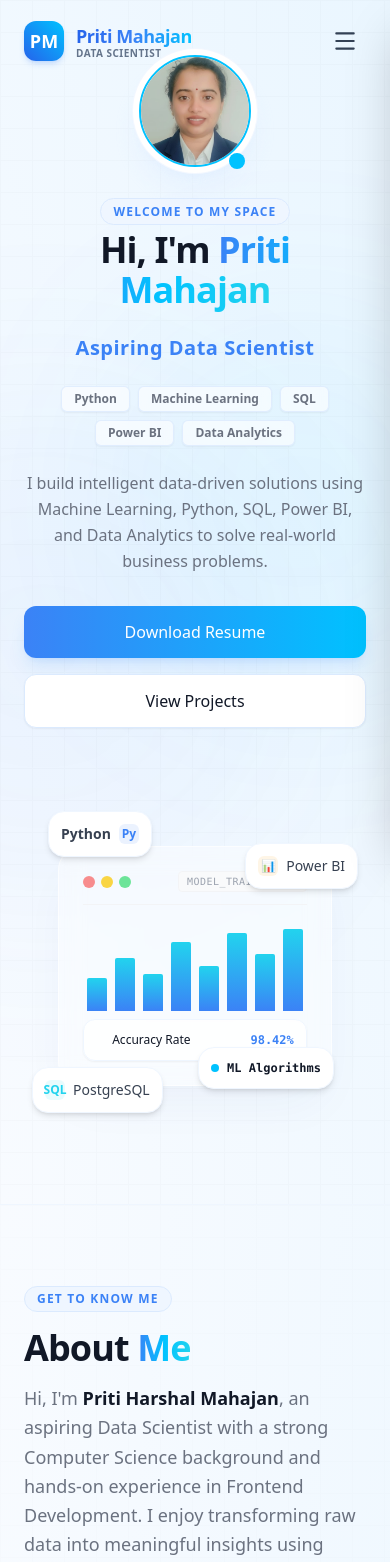
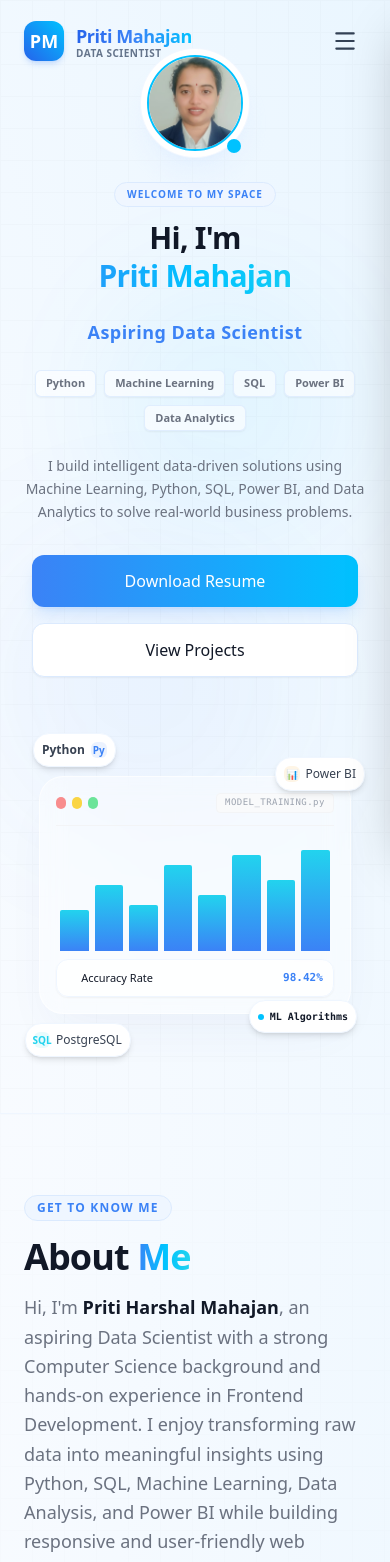
Before and after one commit to PritiHM/priti-portfolio, a React (Vite) app: page / in a window 390 px wide. Shown: the top 1562 px of the page. Built offline with nearby package versions, Linux system fonts and the light colour scheme.

Commit message:
Updated portfolio with new education details and UI improvements

```diff
--- a/src/sections/Contact.jsx
+++ b/src/sections/Contact.jsx
@@ -8,7 +8,7 @@ const Contact = () => {
     subject: "",
     message: ""
   });
-  const [status, setStatus] = useState("idle"); // idle | loading | success
+  const [status, setStatus] = useState("idle"); // idle | loading | success | error
 
   const handleChange = (e) => {
     setFormData({ ...formData, [e.target.name]: e.target.value });
@@ -20,14 +20,26 @@ const Contact = () => {
 
     setStatus("loading");
 
-    // Simulating premium network request transition & success animation
+    // Simulate a brief premium UI layout transition state before opening tab
     setTimeout(() => {
+      const phoneNumber = "917420806320";
+      const subjectText = formData.subject.trim() ? formData.subject : "No Subject Provided";
+
+      // Construct dynamic message body with precise formatting string literals
+      const messageText = `📩 New Portfolio Contact\n👤 Name: ${formData.name}\n📧 Email: ${formData.email}\n📌 Subject: ${subjectText}\n💬 Message:\n${formData.message}`;
+
+      const whatsappUrl = `https://wa.me/${7420806320}?text=${encodeURIComponent(messageText)}`;
+
+      // Open communication target link in secondary active window hook
+      window.open(whatsappUrl, "_blank");
+
+      // Set successful pipeline state flags & clean tracking variables
       setStatus("success");
       setFormData({ name: "", email: "", subject: "", message: "" });
 
-      // Reset back to idle state after notice duration
+      // Reset back to idle state after premium notice visibility window duration
       setTimeout(() => setStatus("idle"), 4000);
-    }, 1800);
+    }, 1000);
   };
 
   return (
@@ -37,7 +49,7 @@ const Contact = () => {
     >
       {/* ==========================================
           DYNAMIC FLOATING BACKGROUND AESTHETICS
-         ========================================== */}
+          ========================================== */}
       <div className="absolute inset-0 z-0 pointer-events-none overflow-hidden">
         {/* Large Floating Blurred Ambient Orbs */}
         <div className="absolute -bottom-20 -left-20 w-[450px] h-[450px] bg-[#2563EB]/6 rounded-full blur-[120px] animate-pulse duration-[9000ms]" />
@@ -51,7 +63,7 @@ const Contact = () => {
 
         {/* ==========================================
             LEFT SIDE (5 COLUMNS): METADATA DECK
-           ========================================== */}
+            ========================================== */}
         <div className="lg:col-span-5 space-y-8 lg:sticky lg:top-24">
           <div className="space-y-4">
             <span className="text-xs uppercase tracking-widest font-bold text-[#2563EB] bg-blue-50 px-3 py-1 rounded-full border border-blue-100 inline-block">
@@ -136,7 +148,7 @@ const Contact = () => {
 
         {/* ==========================================
             RIGHT SIDE (7 COLUMNS): PREMIUM CONTACT FORM
-           ========================================== */}
+            ========================================== */}
         <div className="lg:col-span-7">
           <div className="w-full bg-white/40 backdrop-blur-md border border-white/80 rounded-3xl p-6 sm:p-8 shadow-xl shadow-blue-900/5 relative overflow-hidden">
             <div className="absolute inset-x-0 top-0 h-[3px] bg-gradient-to-r from-[#2563EB] via-[#3B82F6] to-[#00C2FF]" />
@@ -208,14 +220,16 @@ const Contact = () => {
                 />
               </div>
 
-              {/* High-Fidelity Button with Embedded Loading/Success feedback loops */}
+              {/* High-Fidelity Button with Embedded Loading/Success/Error feedback loops */}
               <div className="pt-2">
                 <button
                   type="submit"
-                  disabled={status !== "idle"}
+                  disabled={status === "loading" || status === "success"}
                   className={`w-full font-bold text-sm text-white px-6 py-3.5 rounded-xl transition-all duration-300 flex items-center justify-center gap-2 tracking-wide shadow-md ${
                     status === "success"
                       ? "bg-emerald-600 shadow-emerald-100"
+                      : status === "error"
+                      ? "bg-rose-600 shadow-rose-100"
                       : "bg-gradient-to-r from-[#2563EB] via-[#3B82F6] to-[#00C2FF] hover:opacity-95 shadow-blue-100 active:scale-[0.99]"
                   } disabled:cursor-not-allowed`}
                 >
@@ -246,6 +260,15 @@ const Contact = () => {
                       <span>Message Transmitted Successfully!</span>
                     </>
                   )}
+
+                  {status === "error" && (
+                    <>
+                      <svg className="w-5 h-5 text-white animate-pulse" fill="none" viewBox="0 0 24 24" stroke="currentColor" strokeWidth={3}>
+                        <path strokeLinecap="round" strokeLinejoin="round" d="M6 18L18 6M6 6l12 12" />
+                      </svg>
+                      <span>Transmission Failed. Try Again.</span>
+                    </>
+                  )}
                 </button>
               </div>
 
--- a/src/sections/Home.jsx
+++ b/src/sections/Home.jsx
@@ -4,15 +4,15 @@ const Home = () => {
   return (
     <section
       id="home"
-      className="relative min-h-[calc(100vh-80px)] w-full overflow-hidden flex items-center bg-gradient-to-tr from-[#F8FBFF] to-[#EAF6FF] text-[#111827] font-sans selection:bg-[#22D3EE]/30"
+      className="relative min-h-screen lg:min-h-[calc(100vh-80px)] w-full overflow-x-hidden flex items-center bg-gradient-to-tr from-[#F8FBFF] to-[#EAF6FF] text-[#111827] font-sans selection:bg-[#22D3EE]/30"
     >
       {/* ==========================================
           BACKGROUND AESTHETICS (FLOATING ELEMENTS)
           ========================================== */}
       <div className="absolute inset-0 z-0 pointer-events-none overflow-hidden">
         {/* Glowing Blurred Ambient Circles */}
-        <div className="absolute top-1/4 left-1/4 w-[400px] h-[400px] bg-[#00C2FF]/10 rounded-full blur-[100px] animate-pulse duration-7000" />
-        <div className="absolute bottom-1/4 right-1/4 w-[500px] h-[500px] bg-[#3B82F6]/10 rounded-full blur-[120px] animate-pulse duration-10000" />
+        <div className="absolute top-1/4 left-1/4 w-[250px] sm:w-[400px] h-[250px] sm:h-[400px] bg-[#00C2FF]/10 rounded-full blur-[60px] sm:blur-[100px] animate-pulse duration-7000" />
+        <div className="absolute bottom-1/4 right-1/4 w-[300px] sm:w-[500px] h-[300px] sm:h-[500px] bg-[#3B82F6]/10 rounded-full blur-[80px] sm:blur-[120px] animate-pulse duration-10000" />
 
         {/* Tech Grid Pattern Subtle Overlay */}
         <div className="absolute inset-0 opacity-[0.03] bg-[linear-gradient(to_right,#808080_1px,transparent_1px),linear-gradient(to_bottom,#808080_1px,transparent_1px)] bg-[size:32px_32px]" />
@@ -21,7 +21,7 @@ const Home = () => {
       {/* ==========================================
           MAIN WRAPPER & CONTAINER
           ========================================== */}
-      <div className="relative z-10 w-full max-w-7xl mx-auto px-6 sm:px-8 py-12 lg:py-20 flex flex-col lg:flex-row items-center justify-between gap-12 lg:gap-8">
+      <div className="relative z-10 w-full max-w-7xl mx-auto px-4 sm:px-8 py-12 sm:py-16 lg:py-20 flex flex-col lg:flex-row items-center justify-between gap-12 lg:gap-8">
 
         {/* ------------------------------------------
             LEFT CONTENT (45%)
@@ -30,7 +30,7 @@ const Home = () => {
 
           {/* Circular Professional Profile Frame */}
           <div className="relative group p-1.5 rounded-full bg-white shadow-xl shadow-blue-100/40 border border-blue-50/80 transition-all duration-500 hover:scale-105 animate-[float_6s_ease-in-out_infinite]">
-            <div className="relative w-28 h-28 sm:w-32 sm:h-32 rounded-full overflow-hidden border-2 border-[#00C2FF]">
+            <div className="relative w-24 h-24 sm:w-32 sm:h-32 rounded-full overflow-hidden border-2 border-[#00C2FF]">
               {/* Point this directly to your asset folder path (e.g., inside public/) */}
               <img
                 src="/priti-profile.jpg"
@@ -40,24 +40,26 @@ const Home = () => {
               />
             </div>
             {/* Soft decorative light indicator */}
-            <span className="absolute bottom-1 right-3 flex h-4 w-4">
+            <span className="absolute bottom-1 right-2 sm:right-3 flex h-3.5 w-3.5 sm:h-4 sm:w-4">
               <span className="animate-ping absolute inline-flex h-full w-full rounded-full bg-[#22D3EE] opacity-75"></span>
-              <span className="relative inline-flex rounded-full h-4 w-4 bg-[#00C2FF]"></span>
+              <span className="relative inline-flex rounded-full h-3.5 w-3.5 sm:h-4 sm:w-4 bg-[#00C2FF]"></span>
             </span>
           </div>
 
           {/* Greeting & Headline */}
-          <div className="space-y-2">
-            <span className="text-xs uppercase tracking-widest font-bold text-[#3B82F6] bg-blue-50 px-3 py-1 rounded-full border border-blue-100">
+          <div className="space-y-3 w-full">
+            <div className="flex justify-center lg:justify-start">
+              <span className="text-[10px] sm:text-xs uppercase tracking-widest font-bold text-[#3B82F6] bg-blue-50 px-3 py-1 rounded-full border border-blue-100">
                 Welcome to my space
               </span>
-            <h1 className="text-4xl sm:text-5xl lg:text-5xl xl:text-6xl font-extrabold tracking-tight text-[#111827]">
-              Hi, I'm <span className="bg-gradient-to-r from-[#3B82F6] via-[#00C2FF] to-[#22D3EE] bg-clip-text text-transparent">Priti  Mahajan</span>
+            </div>
+            <h1 className="text-3xl sm:text-5xl lg:text-5xl xl:text-6xl font-extrabold tracking-tight text-[#111827] leading-tight">
+              Hi, I'm <span className="bg-gradient-to-r from-[#3B82F6] via-[#00C2FF] to-[#22D3EE] bg-clip-text text-transparent block sm:inline">Priti Mahajan</span>
             </h1>
           </div>
 
           {/* Subtitle */}
-          <h2 className="text-xl sm:text-2xl font-semibold text-[#3B82F6] tracking-wide">
+          <h2 className="text-lg sm:text-2xl font-semibold text-[#3B82F6] tracking-wide">
             Aspiring Data Scientist
           </h2>
 
@@ -66,7 +68,7 @@ const Home = () => {
             {["Python", "Machine Learning", "SQL", "Power BI", "Data Analytics"].map((tech) => (
               <span
                 key={tech}
-                className="text-xs font-semibold px-3 py-1 rounded-md bg-white/60 backdrop-blur-sm border border-blue-100/80 text-[#6B7280] shadow-sm transition-all duration-300 hover:border-[#00C2FF]/40 hover:text-[#111827]"
+                className="text-[11px] sm:text-xs font-semibold px-2.5 py-1 rounded-md bg-white/60 backdrop-blur-sm border border-blue-100/80 text-[#6B7280] shadow-sm transition-all duration-300 hover:border-[#00C2FF]/40 hover:text-[#111827]"
               >
                 {tech}
               </span>
@@ -74,12 +76,12 @@ const Home = () => {
           </div>
 
           {/* Concise Business Action Intro Paragraph */}
-          <p className="text-base text-[#6B7280] leading-relaxed max-w-lg">
+          <p className="text-sm sm:text-base text-[#6B7280] leading-relaxed max-w-lg px-2 sm:px-0">
             I build intelligent data-driven solutions using Machine Learning, Python, SQL, Power BI, and Data Analytics to solve real-world business problems.
           </p>
 
           {/* Action Call buttons */}
-          <div className="w-full sm:w-auto flex flex-col sm:flex-row items-center gap-4 pt-2">
+          <div className="w-full sm:w-auto flex flex-col sm:flex-row items-center gap-4 pt-2 px-4 sm:px-0">
             <a
               href="\PRITI MAHAJAN-resume26.pdf"
               download
@@ -101,24 +103,24 @@ const Home = () => {
         {/* ------------------------------------------
             RIGHT CONTENT - HERO ILLUSTRATION (55%)
             ------------------------------------------ */}
-        <div className="w-full lg:w-[55%] flex items-center justify-center relative min-h-[380px] sm:min-h-[480px]">
+        <div className="w-full lg:w-[55%] flex items-center justify-center relative min-h-[340px] sm:min-h-[480px]">
 
           {/* Central Cosmic Matrix Mesh Area Container */}
-          <div className="relative w-full max-w-[480px] aspect-square flex items-center justify-center">
+          <div className="relative w-full max-w-[340px] sm:max-w-[480px] aspect-square flex items-center justify-center">
 
             {/* Core Animated Dashboard Interface Mock (Glassmorphism Center) */}
-            <div className="absolute w-[80%] h-[70%] bg-white/40 backdrop-blur-md rounded-3xl border border-white/60 shadow-2xl shadow-blue-900/5 p-6 flex flex-col justify-between transition-all duration-500 hover:shadow-3xl hover:bg-white/50">
+            <div className="absolute w-11/12 sm:w-[80%] h-[70%] bg-white/40 backdrop-blur-md rounded-3xl border border-white/60 shadow-2xl shadow-blue-900/5 p-4 sm:p-6 flex flex-col justify-between transition-all duration-500 hover:shadow-3xl hover:bg-white/50">
               <div className="flex items-center justify-between border-b border-gray-100 pb-3">
                 <div className="flex space-x-1.5">
-                  <span className="w-3 h-3 rounded-full bg-red-400/80" />
-                  <span className="w-3 h-3 rounded-full bg-yellow-400/80" />
-                  <span className="w-3 h-3 rounded-full bg-green-400/80" />
+                  <span className="w-2.5 h-2.5 sm:w-3 h-3 rounded-full bg-red-400/80" />
+                  <span className="w-2.5 h-2.5 sm:w-3 h-3 rounded-full bg-yellow-400/80" />
+                  <span className="w-2.5 h-2.5 sm:w-3 h-3 rounded-full bg-green-400/80" />
                 </div>
-                <span className="text-[10px] font-mono tracking-wider text-gray-400 bg-gray-50 px-2 py-0.5 rounded border border-gray-100">MODEL_TRAINING.py</span>
+                <span className="text-[9px] sm:text-[10px] font-mono tracking-wider text-gray-400 bg-gray-50 px-2 py-0.5 rounded border border-gray-100">MODEL_TRAINING.py</span>
               </div>
 
               {/* Minimalist Data Visual Line Representation Component */}
-              <div className="flex-1 flex items-end space-x-2 pt-6 pb-2 px-1">
+              <div className="flex-1 flex items-end space-x-1.5 sm:space-x-2 pt-6 pb-2 px-1">
                 {[40, 65, 45, 85, 55, 95, 70, 100].map((height, index) => (
                   <div key={index} className="flex-1 flex flex-col items-center gap-1.5 h-full justify-end">
                     <div
@@ -130,37 +132,37 @@ const Home = () => {
               </div>
 
               {/* Status Row */}
-              <div className="flex justify-between items-center bg-white/70 backdrop-blur-sm rounded-xl p-3 border border-blue-50 shadow-sm">
+              <div className="flex justify-between items-center bg-white/70 backdrop-blur-sm rounded-xl p-2.5 sm:p-3 border border-blue-50 shadow-sm">
                 <div className="flex items-center gap-2">
-                  <div className="w-2 h-2 rounded-full bg-emerald-500 animate-ping"/>
-                  <span className="text-xs font-medium text-[#111827]">Accuracy Rate</span>
+                  <div className="w-1.5 h-1.5 sm:w-2 sm:h-2 rounded-full bg-emerald-500 animate-ping"/>
+                  <span className="text-[11px] sm:text-xs font-medium text-[#111827]">Accuracy Rate</span>
                 </div>
-                <span className="text-xs font-bold font-mono text-[#3B82F6]">98.42%</span>
+                <span className="text-[11px] sm:text-xs font-bold font-mono text-[#3B82F6]">98.42%</span>
               </div>
             </div>
 
             {/* Orbiting Tech Node 1: Python */}
-            <div className="absolute top-4 left-6 bg-white p-3 rounded-2xl shadow-md border border-blue-50 flex items-center gap-2 animate-[float_5s_ease-in-out_infinite_1s]">
-              <span className="text-sm font-bold text-gray-700">Python</span>
-              <div className="w-5 h-5 bg-[#3B82F6]/10 text-[#3B82F6] text-xs font-bold rounded-md flex items-center justify-center">Py</div>
+            <div className="absolute top-2 left-2 sm:top-4 sm:left-6 bg-white p-2 sm:p-3 rounded-2xl shadow-md border border-blue-50 flex items-center gap-1.5 sm:gap-2 animate-[float_5s_ease-in-out_infinite_1s]">
+              <span className="text-xs sm:text-sm font-bold text-gray-700">Python</span>
+              <div className="w-4 h-4 sm:w-5 sm:h-5 bg-[#3B82F6]/10 text-[#3B82F6] text-[10px] sm:text-xs font-bold rounded-md flex items-center justify-center">Py</div>
             </div>
 
             {/* Orbiting Tech Node 2: Database / SQL */}
-            <div className="absolute bottom-6 left-2 bg-white p-3 rounded-2xl shadow-md border border-blue-50 flex items-center gap-2 animate-[float_4.5s_ease-in-out_infinite_2s]">
-              <div className="w-5 h-5 bg-[#22D3EE]/10 text-[#22D3EE] text-xs font-bold rounded-md flex items-center justify-center">SQL</div>
-              <span className="text-sm font-medium text-gray-700">PostgreSQL</span>
+            <div className="absolute bottom-2 left-0 sm:bottom-6 sm:left-2 bg-white p-2 sm:p-3 rounded-2xl shadow-md border border-blue-50 flex items-center gap-1.5 sm:gap-2 animate-[float_4.5s_ease-in-out_infinite_2s]">
+              <div className="w-4 h-4 sm:w-5 sm:h-5 bg-[#22D3EE]/10 text-[#22D3EE] text-[10px] sm:text-xs font-bold rounded-md flex items-center justify-center">SQL</div>
+              <span className="text-xs sm:text-sm font-medium text-gray-700">PostgreSQL</span>
             </div>
 
             {/* Orbiting Tech Node 3: Power BI */}
-            <div className="absolute top-12 right-2 bg-white p-3 rounded-2xl shadow-md border border-blue-50 flex items-center gap-2 animate-[float_6.5s_ease-in-out_infinite_0.5s]">
-              <div className="w-5 h-5 bg-amber-500/10 text-amber-600 text-xs font-bold rounded-md flex items-center justify-center">📊</div>
-              <span className="text-sm font-medium text-gray-700">Power BI</span>
+            <div className="absolute top-8 right-0 sm:top-12 sm:right-2 bg-white p-2 sm:p-3 rounded-2xl shadow-md border border-blue-50 flex items-center gap-1.5 sm:gap-2 animate-[float_6.5s_ease-in-out_infinite_0.5s]">
+              <div className="w-4 h-4 sm:w-5 sm:h-5 bg-amber-500/10 text-amber-600 text-[10px] sm:text-xs font-bold rounded-md flex items-center justify-center">📊</div>
+              <span className="text-xs sm:text-sm font-medium text-gray-700">Power BI</span>
             </div>
 
             {/* Orbiting Tech Node 4: Neural Network Node */}
-            <div className="absolute bottom-12 right-8 bg-white p-3 rounded-2xl shadow-md border border-blue-50 flex items-center gap-2 animate-[float_5.5s_ease-in-out_infinite_1.5s]">
-              <span className="w-2 h-2 rounded-full bg-[#00C2FF]" />
-              <span className="text-xs font-semibold font-mono text-[#111827]">ML Algorithms</span>
+            <div className="absolute bottom-8 right-2 sm:bottom-12 sm:right-8 bg-white p-2 sm:p-3 rounded-2xl shadow-md border border-blue-50 flex items-center gap-1.5 sm:gap-2 animate-[float_5.5s_ease-in-out_infinite_1.5s]">
+              <span className="w-1.5 h-1.5 sm:w-2 sm:h-2 rounded-full bg-[#00C2FF]" />
+              <span className="text-[10px] sm:text-xs font-semibold font-mono text-[#111827]">ML Algorithms</span>
             </div>
 
           </div>
```
Lines whose indentation alone changed are shown as unchanged.
